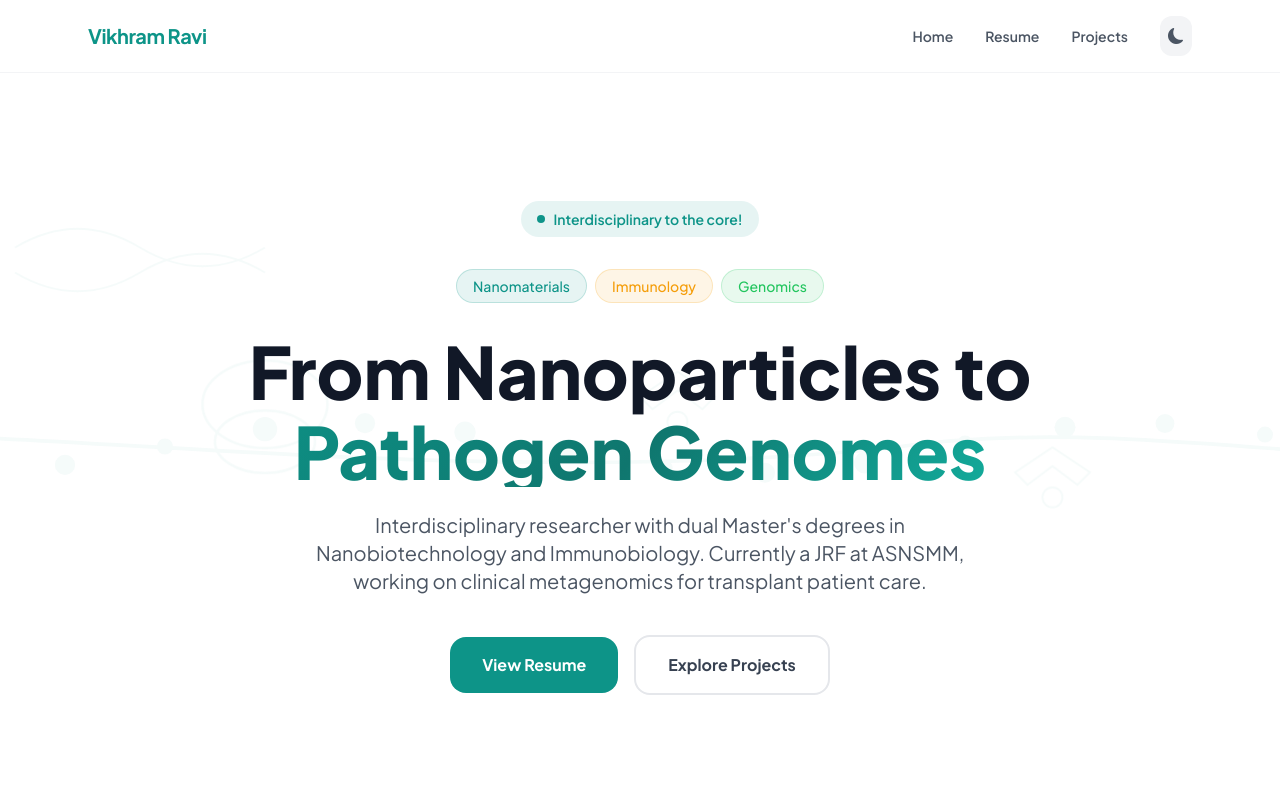
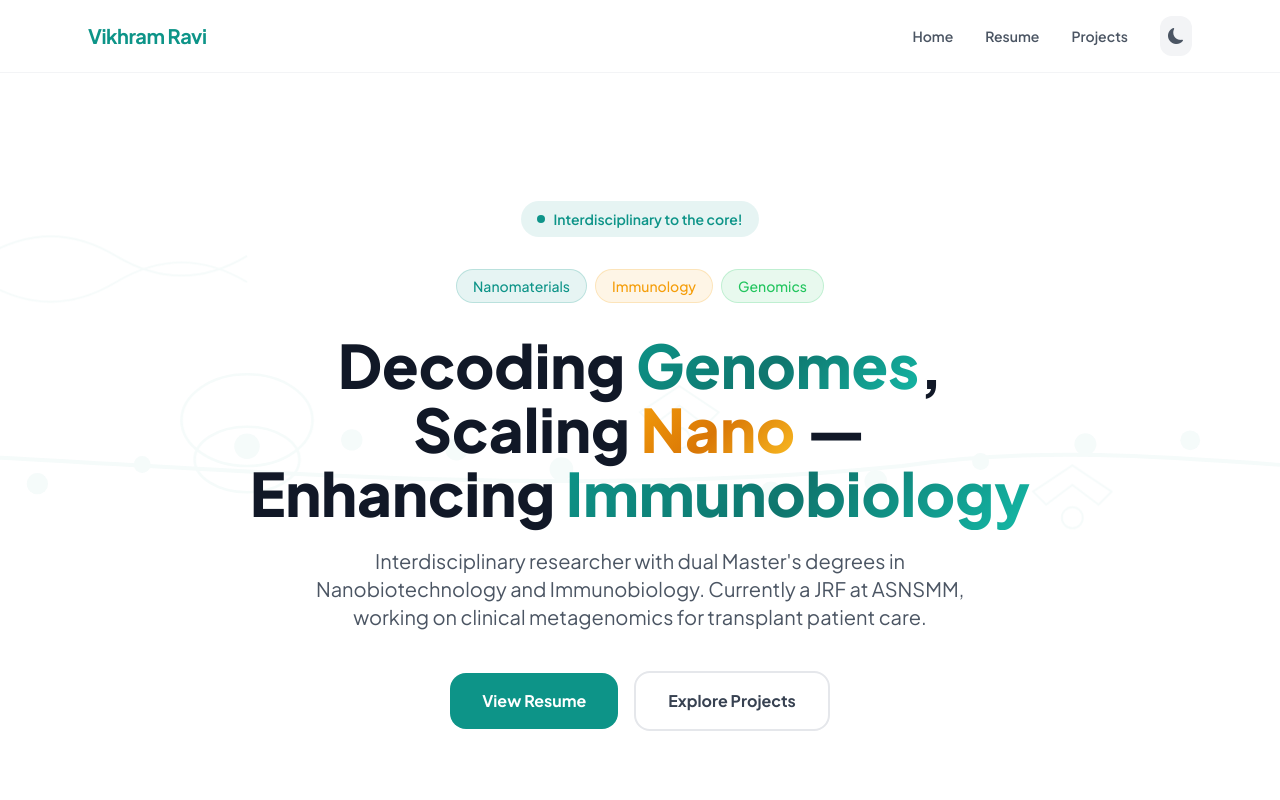
Before and after one commit to WeParadox/vikhram-portfolio, an Astro site: page / in a window 1280 px wide. Shown: the top 800 px of the page. Built offline with nearby package versions, Linux system fonts and the light colour scheme; Astro itself is replaced by a stand-in of ours.

Commit message:
Hero: new tagline 'Decoding Genomes, Scaling Nano - Enhancing Immunobiology'
Three-line hero with alternating teal/amber gradient keywords;
added .text-gradient-accent (amber) local style; reduced size step
for balanced three-line composition.

```diff
--- a/src/components/Hero.astro
+++ b/src/components/Hero.astro
@@ -44,9 +44,10 @@ const base = '/vikhram';
         <span class="tag-chip bg-green-500/10 dark:bg-green-500/20 text-green-500 dark:text-green-400 border border-green-500/20 dark:border-green-500/30 px-4 py-1.5 rounded-full text-sm font-medium hover:bg-green-500/20 dark:hover:bg-green-500/30 hover:scale-105 hover:shadow-lg hover:shadow-green-500/20 transition-all duration-300" style="animation-delay: 0.2s">Genomics</span>
       </div>
 
-      <h1 class="text-4xl md:text-6xl lg:text-7xl font-extrabold leading-tight mb-6 animate-fade-in" style="animation-delay: 0.2s">
-        From Nanoparticles to
-        <span class="text-gradient block mt-2">Pathogen Genomes</span>
+      <h1 class="text-4xl md:text-5xl lg:text-6xl font-extrabold leading-tight mb-6 animate-fade-in" style="animation-delay: 0.2s">
+        Decoding <span class="text-gradient">Genomes</span>,
+        <span class="block mt-1">Scaling <span class="text-gradient-accent">Nano</span> —</span>
+        <span class="block mt-1">Enhancing <span class="text-gradient">Immunobiology</span></span>
       </h1>
 
       <p class="text-lg md:text-xl text-gray-600 dark:text-gray-400 max-w-2xl mx-auto mb-10 leading-relaxed animate-fade-in" style="animation-delay: 0.2s">
@@ -96,4 +97,11 @@ const base = '/vikhram';
   .dark .tag-chip:hover {
     animation: tagPulse 2s infinite;
   }
+  .text-gradient-accent {
+    background: linear-gradient(135deg, #f59e0b, #d97706, #fbbf24);
+    -webkit-background-clip: text;
+    background-clip: text;
+    -webkit-text-fill-color: transparent;
+    color: transparent;
+  }
 </style>
```
